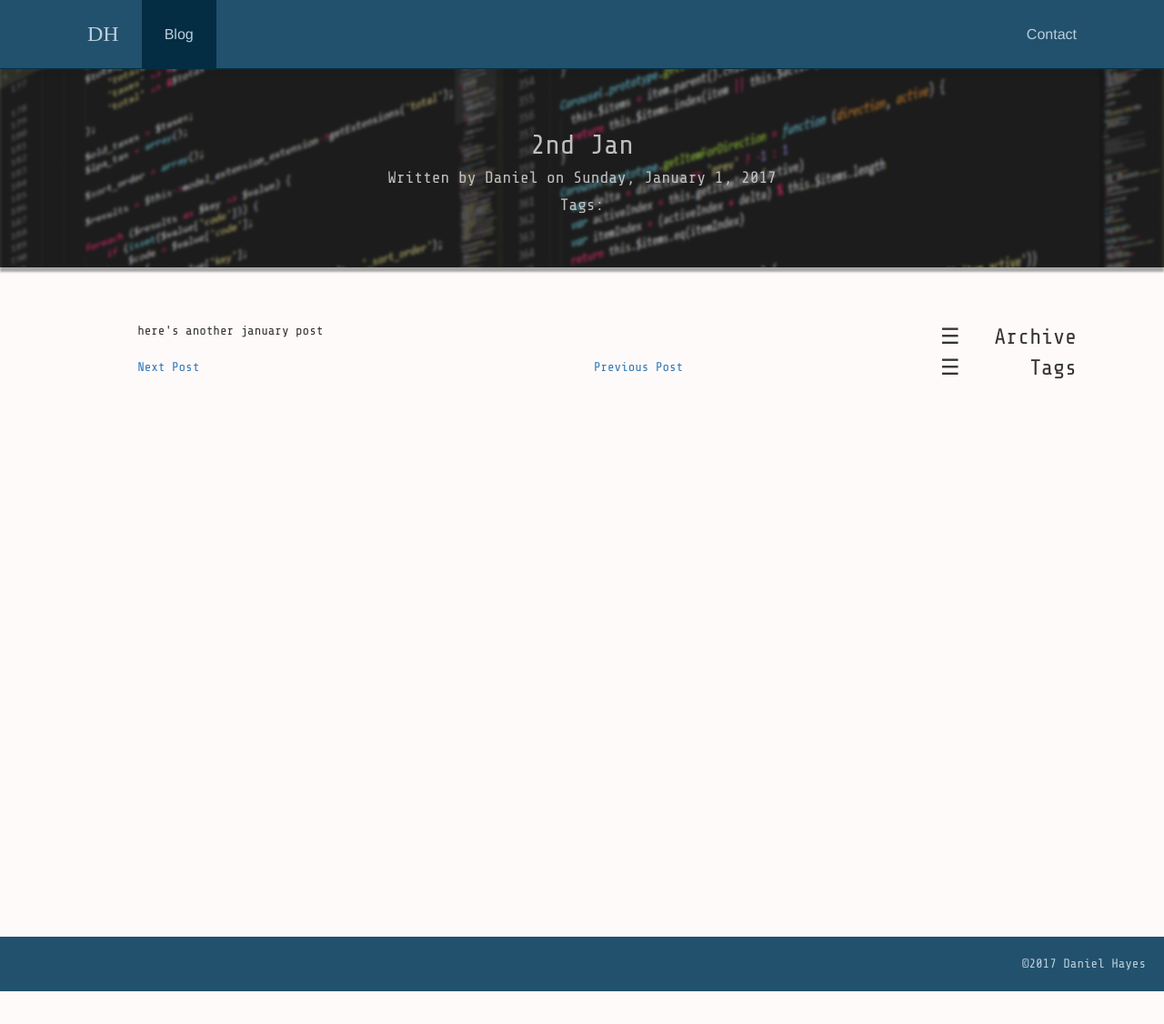
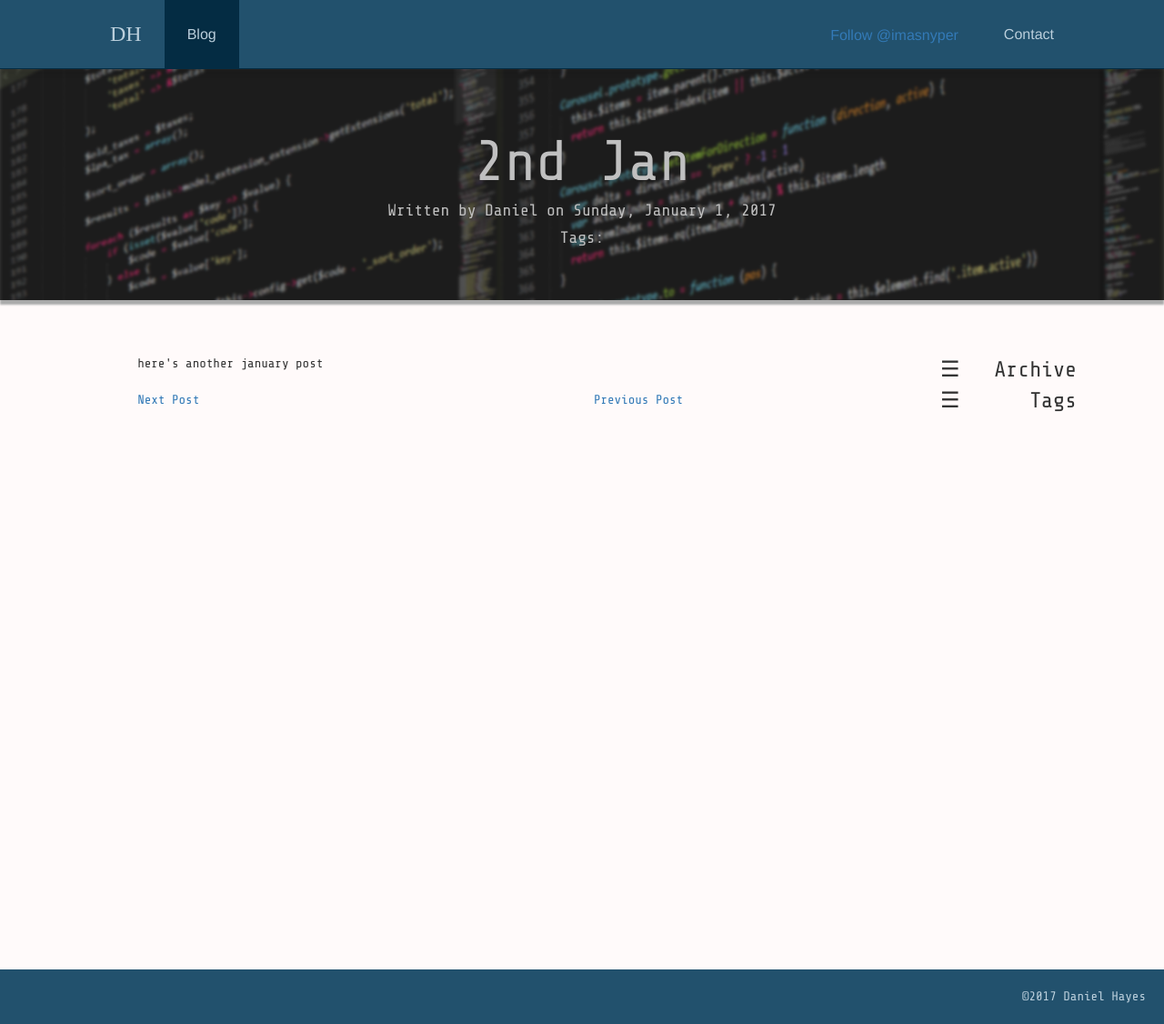
Before and after one commit to imasnyper/danielhayes, a Django app: a page that uses home/templates/home/base.html in a window 1280 px wide. Shown: the whole page at 91% size. Before the commit the page ends 1090 px from the top, so only its background shows below. Run offline with Django 3.2, Linux system fonts and the light colour scheme; data comes from the database, SQL or seed files in the repository; parts of the project's set-up code (start-up, migrations or seed data) failed here and were passed over; some libraries are stand-ins or nearby versions; some web fonts are replaced.

Commit message:
cleaned up the navbar a bit, and added a twitter follow link

```diff
--- a/blog/templates/blog/post_detail.html
+++ b/blog/templates/blog/post_detail.html
@@ -1,10 +1,11 @@
 {% extends 'blog/base_blog.html' %}
+{% load blog_extras %}
 
 {% block title %}Blog | {{ post.title|title }}{% endblock title %}
 
 {% block page_header %}
 <div class="jumbotron">
-    <h2>{{ post.title|title }}</h2>
+    <h1>{{ post.title|title }}</h1>
     <h4>Written by {{ post.author|title }} on {{post.pub_date|date:"l, F j, Y" }}</h4>
     {% if post.tags %}
         <h4>Tags:
--- a/blog/views.py
+++ b/blog/views.py
@@ -114,6 +114,8 @@ class ArchiveView(ListView):
         context = super(ArchiveView, self).get_context_data(**kwargs)
 
         context['archive'] = archive()
+        context['tags'] = sorted([x[0] for x in get_published_tags()],
+            key=lambda x: x.tag)
         if 'month' in self.kwargs.keys():
             context.update(
                 year=self.kwargs['year'], month=self.kwargs['month'])
@@ -180,6 +182,8 @@ class PostDetailView(DetailView):
                 context['post'])
 
         context['archive'] = archive()
+        context['tags'] = sorted([x[0] for x in get_published_tags()],
+            key=lambda x: x.tag)
 
         return context
 
--- a/home/static/home/style.css
+++ b/home/static/home/style.css
@@ -103,6 +103,11 @@ label {
     margin-top: 30px;
 }
 
+.twitter-follow {
+    position: relative;
+    top: 50%;
+    transform: translateY(-50%);
+}
 
 .navbar-toggle {
   line-height: 75px;
@@ -126,7 +131,7 @@ label {
 
 .navbar-brand {
   font-size: 24px;
-  padding-left: 0px;
+/*   padding-left: 0px; */
   font-family: 'Coda';
   margin-left: 0 !important;
 }
@@ -147,9 +152,13 @@ label {
     margin-right: 0 !important;
 }
 
-.navbar-right li a {
+.navbar-right li {
+    height: 75px;
+}
+
+/* .navbar-right li a {
     padding-right: 0;
-}
+} */
 
 
 
--- a/home/templates/home/base.html
+++ b/home/templates/home/base.html
@@ -22,8 +22,9 @@
 
     {% block extra_stylesheets %}{% endblock extra_stylesheets %}
 
-    <title>{% block title %}Daniel Hayes{% endblock title %}</title>
+    <title>{% block title %}Daniel Hayes - Python and Django Blogger{% endblock title %}</title>
     <meta name="viewport" content="width=device-width, initial-scale=1">
+    <meta name="description" content="From pure python scripts, to full fledged Django applications; Discover the world of Python through the eyes of Daniel Hayes!">
 </head>
 <body>
 <div id="main">
@@ -53,6 +54,11 @@
                     </li>
                 </ul>
                 <ul class="nav navbar-nav navbar-right">
+                    <li>
+                        <div class="twitter-follow">
+                            <a href="https://twitter.com/imasnyper" class="twitter-follow-button" data-show-screen-name="false" data-show-count="false">Follow @imasnyper</a><script async src="//platform.twitter.com/widgets.js" charset="utf-8"></script>
+                        </div>
+                    </li>
                     <li class="{% block contact_active %}{% endblock %}">
                         <a href="{% url 'home:contact' %}">Contact</a>
                     </li>
```
